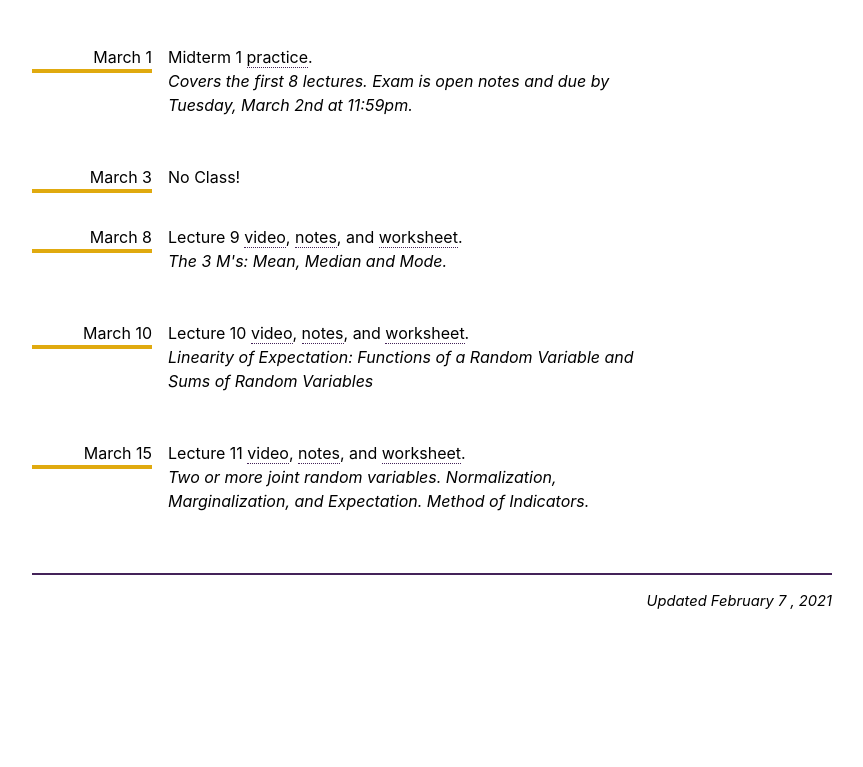
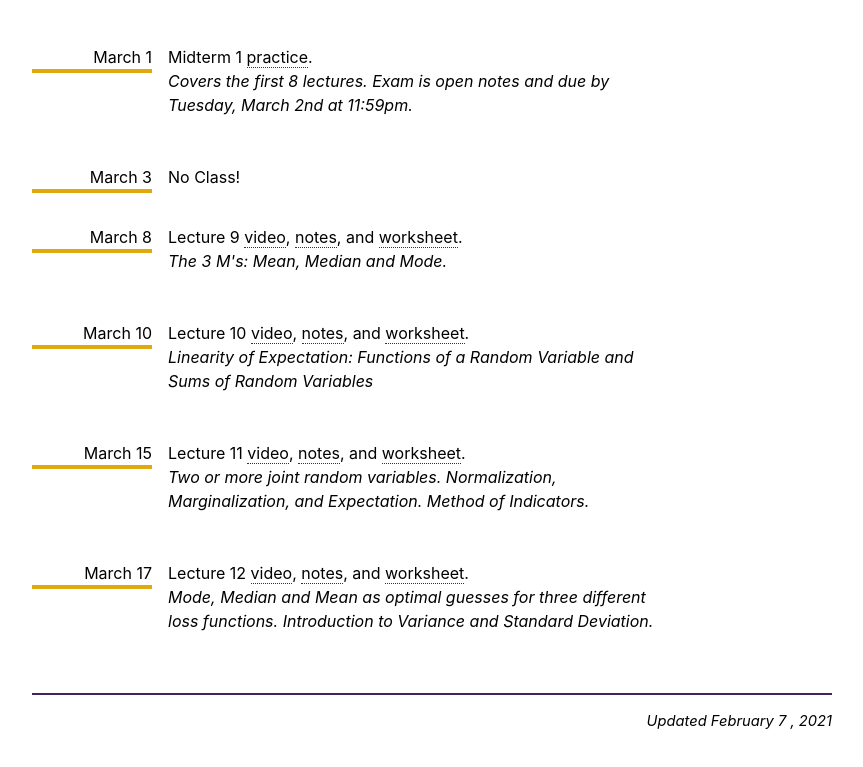
Before and after one commit to AMAT362/AMAT362.github.io, a plain HTML site: page index.html in a window 1280 px wide. Shown: the part 1261-2028 px from the top of the page, without its empty margins (208-1071 px from the left). Before the commit the page ends 1912 px from the top, so only its background shows below. Drawn offline with Linux system fonts and the light colour scheme.

Commit message:
lecture 12 video and notes

```diff
--- a/index.html
+++ b/index.html
@@ -139,6 +139,13 @@
 <dd> Two or more joint random variables. Normalization, Marginalization, and Expectation. Method of Indicators. </dd>
 <dd>&nbsp;</dd>
 
+
+
+<dt>March 17 </dt>
+<dd> Lecture 12 <a href="https://youtu.be/CqP7s82aSl8">video</a>, <a href="lectures/AMAT362-Lecture-12.pdf">notes</a>, and <a href="worksheets/AMAT362-WS12.pdf">worksheet</a>. </dd>
+<dd> Mode, Median and Mean as optimal guesses for three different loss functions. Introduction to Variance and Standard Deviation. </dd>
+<dd>&nbsp;</dd>
+
 </dl>
 
 </div>
```
Also changed, not shown: 1 other file.
